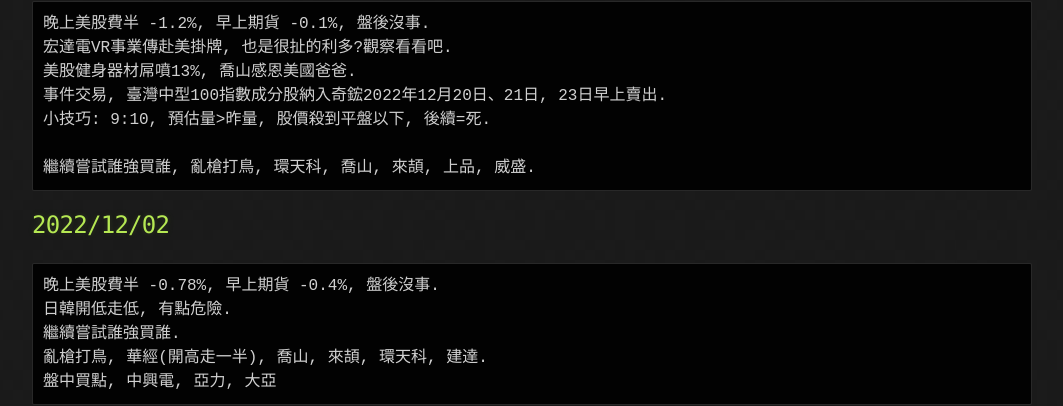
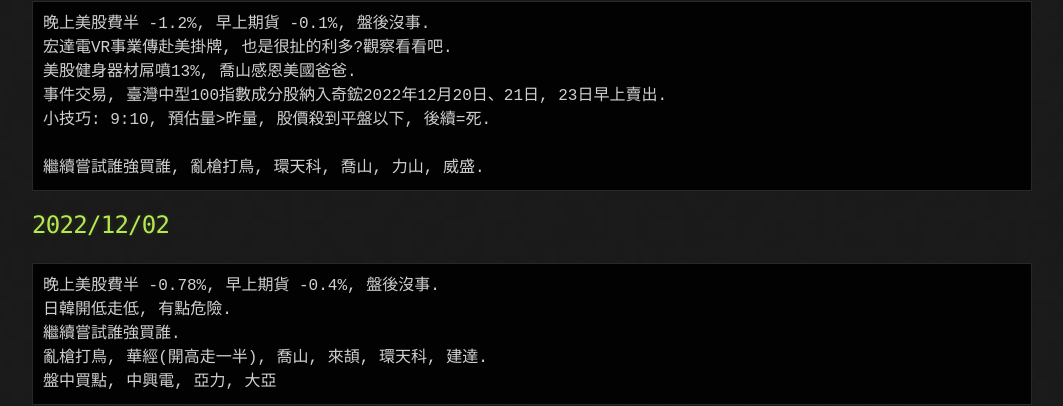
Before and after one commit to lepg5487/Stock_God, a Jekyll site: the page built from index.md, in a window 1280 px wide and 900 px high, scrolled down 348 px. Shown: the part 245-651 px from the top of the window, without its empty margins (108-1171 px from the left). Built offline with Jekyll 4.4.1, drawn with Linux system fonts in a browser that asks for light colours; our own code applies the rules of GitHub Pages for plain Markdown files.

Commit message:
Update index.md

````diff
--- a/index.md
+++ b/index.md
@@ -24,7 +24,7 @@ layout: testlayouts
 事件交易, 臺灣中型100指數成分股納入奇鋐2022年12月20日、21日, 23日早上賣出.
 小技巧: 9:10, 預估量>昨量, 股價殺到平盤以下, 後續=死.
 
-繼續嘗試誰強買誰, 亂槍打鳥, 環天科, 喬山, 來頡, 上品, 威盛.
+繼續嘗試誰強買誰, 亂槍打鳥, 環天科, 喬山, 力山, 威盛.
 ```
 
 ## 2022/12/02
````
